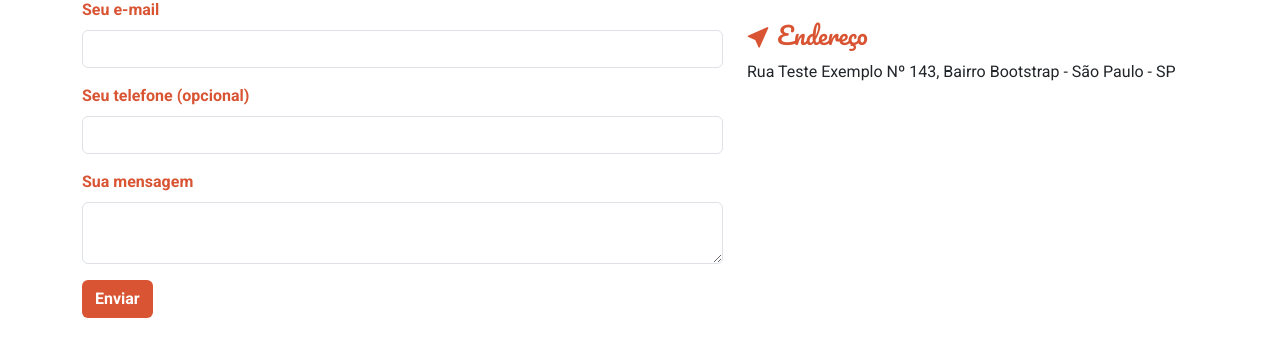
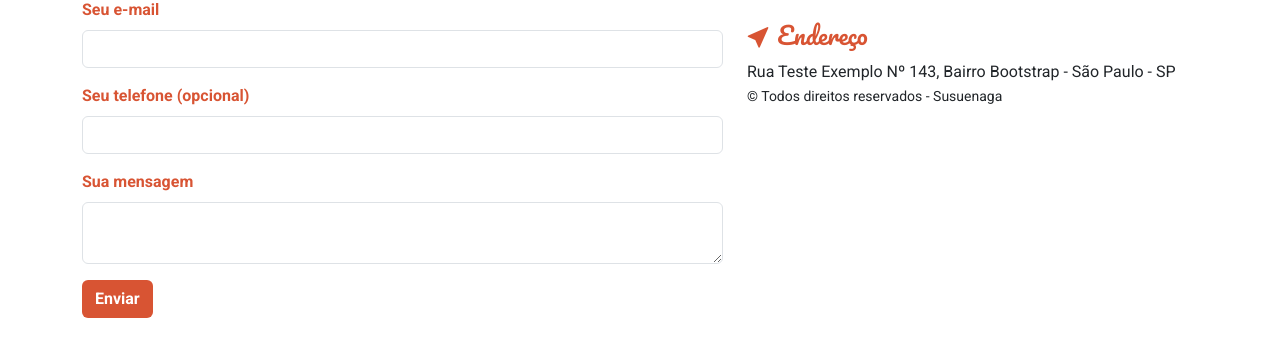
Before and after one commit to XxSusuxX/Restaurante-luffy, a plain HTML site: page index.html in a window 1280 px wide. Shown: the part 3003-3359 px from the top of the page. Drawn offline with nearby package versions, Linux system fonts and the light colour scheme; a web font is replaced by a local one.

Commit message:
Update index.html

```diff
--- a/index.html
+++ b/index.html
@@ -426,6 +426,8 @@
               </h3>
               <p>
                 Rua Teste Exemplo Nº 143, Bairro Bootstrap - São Paulo - SP
+                <br>
+                <span style="font-size: 14px;">&copy; Todos direitos reservados - Susuenaga</span>
               </p>
             </div>
           </div>
```
